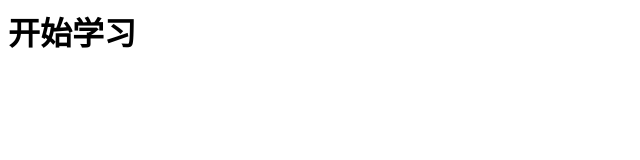
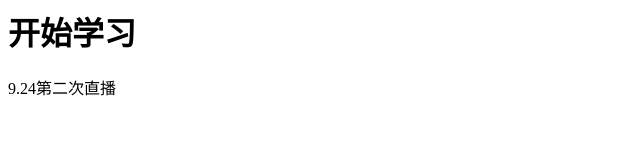
Before and after one commit to wuniangyueer/test, a plain HTML site: page index.html in a window 1280 px wide. Shown: the whole page, without its empty margins (0-640 px from the left). Drawn offline with Linux system fonts and the light colour scheme.

Commit message:
创建了index.css

```diff
--- a/index.html
+++ b/index.html
@@ -1 +1,2 @@
 <h1>开始学习</h1>
+<div>9.24第二次直播</div>
```
Also changed, not shown: index.css (added).
